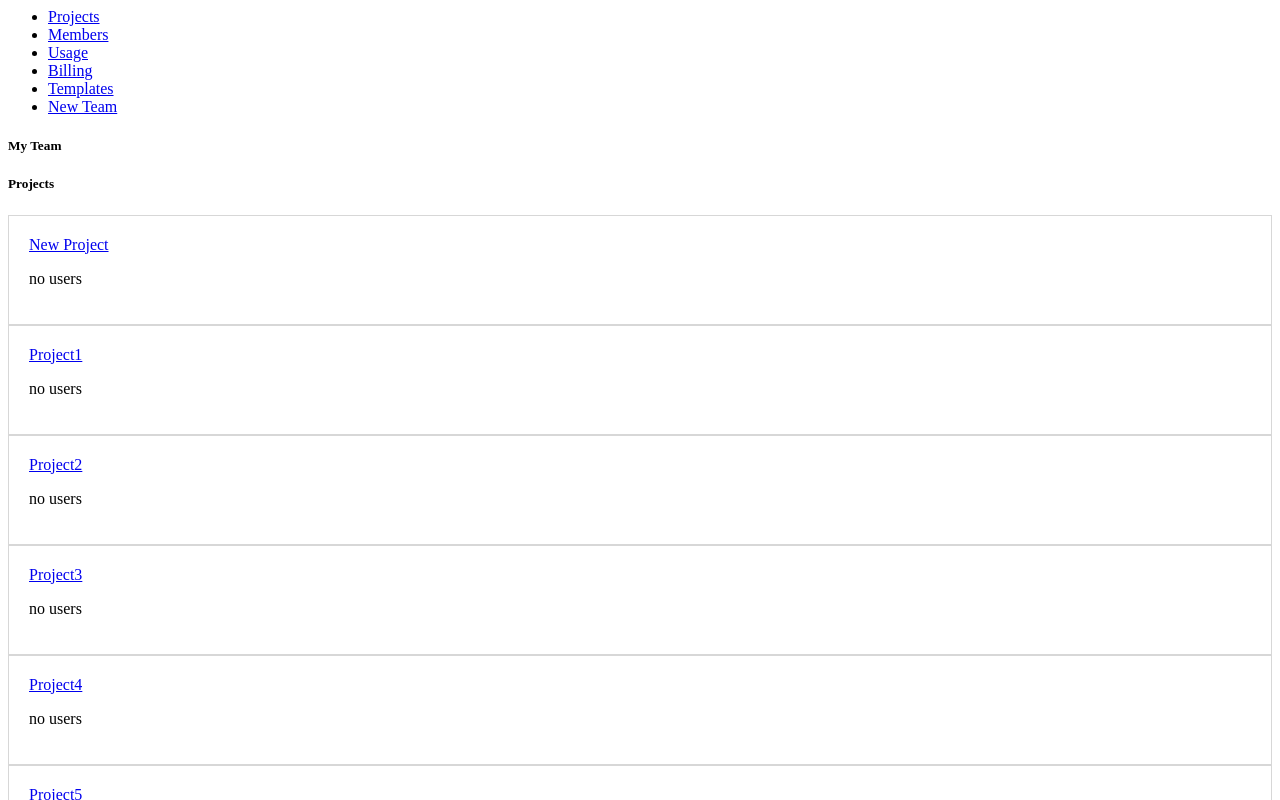
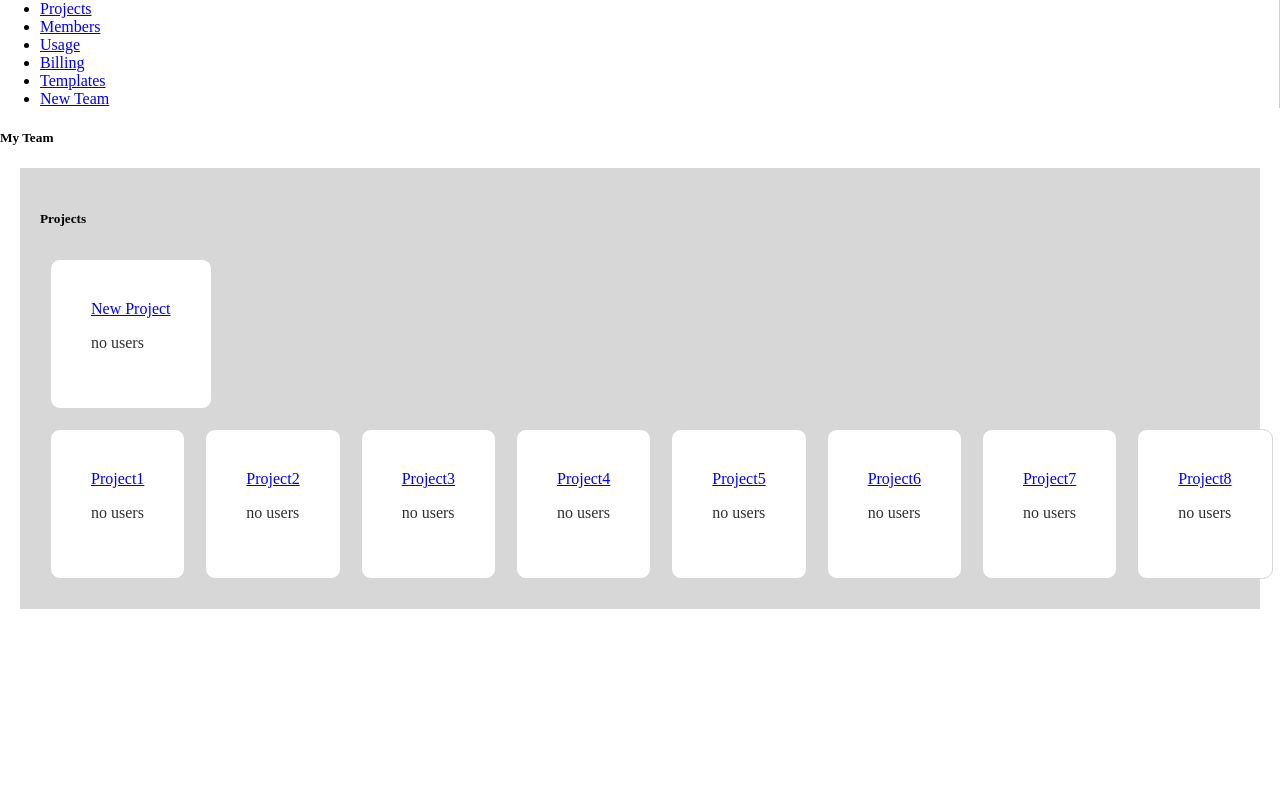
Before and after one commit to kalburgimanjunath/react-glide, a React (Create React App) app: page / in a window 1280 px wide. Shown: the top 800 px of the page. Built offline with nearby package versions, Linux system fonts and the light colour scheme.

Commit message:
5 files modified

```diff
--- a/src/components/Blubs.js
+++ b/src/components/Blubs.js
@@ -1,13 +1,12 @@
 import React from 'react';
 import { Link } from 'react-router-dom';
 export default function Blubs({ items }) {
-  console.log(items);
   return (
     <div className="blubs">
       {items &&
         items.map((item) => {
           return (
-            <div>
+            <div className="item">
               <Link to={`../details/:${item}`}>{item}</Link>
               <p>no users</p>
             </div>
--- a/src/components/Main.js
+++ b/src/components/Main.js
@@ -13,7 +13,7 @@ export default function Main({ title }) {
     'Project8',
   ];
   return (
-    <div>
+    <div className="main">
       <h5>{title}</h5>
       <div className="projects">
         <Blubs items={items} />
--- a/src/components/Sidebar.js
+++ b/src/components/Sidebar.js
@@ -8,7 +8,7 @@ export default function Sidebar({ menuitems }) {
   const { id } = useParams();
   const [menus, setMenus] = useState(newmenuitems);
   return (
-    <div>
+    <div style={{ flex: 1, borderRight: '1px solid #d0d0d0' }}>
       <ul>
         {menus.map((item) => {
           return (
--- a/src/pages/Projects.js
+++ b/src/pages/Projects.js
@@ -1,6 +1,6 @@
 import React from 'react';
 import { Sidebar, Main, Widgets } from '../components/';
-import { useParams } from 'react-router-dom';
+import { useParams, Link } from 'react-router-dom';
 export default function Projects() {
   const { id } = useParams();
   const menuitems = ['Navigations', 'Menus', 'Components'];
@@ -15,19 +15,22 @@ export default function Projects() {
     'details',
   ];
   return (
-    <>
+    <div style={{ display: 'flex' }}>
       <Sidebar menuitems={menuitems} />
-      <div>
+      <div style={{ flex: 2, padding: 20 }}>
         <h5>My Team</h5>
-        <div>Data | Design | Settings</div>
+        <div>
+          <Link to="">Data</Link> | <Link to="">Design</Link> |
+          <Link to="">Settings</Link>
+        </div>
         {id}
       </div>
-      <div>
+      <div style={{ flex: 1 }}>
         Side Nav Widget
         <Widgets title="New Tab" />
         <Widgets title="Tabs" />
         <Widgets title="Style" style={style} />
       </div>
-    </>
+    </div>
   );
 }
--- a/src/style.css
+++ b/src/style.css
@@ -1,15 +1,37 @@
+html,
+body {
+  padding: 0;
+  margin: 0;
+}
+.main {
+  background-color: #d7d7d7;
+  margin: 20px;
+  padding: 20px;
+  flex: 1;
+}
 .blubs {
-  display: 'flex';
-  flex-direction: 'row';
+  display: inline-flex;
 }
-.blubs div {
-  padding: 20px;
-  background-color: 'red';
-  /* min-width: 200px; */
+
+.blubs .item {
+  padding: 40px;
+  background-color: #fff;
   border: 1px Solid #d7d7d7;
+  border-radius: 10px;
+  margin: 10px;
+  color: #303030;
+  font-weight: normal;
+}
+.blubs .item:hover {
+  scale: 1.01;
+  transition: cubic-bezier(0.075, 0.82, 0.165, 1);
+  box-shadow: 0px 2px 0px 0px #000;
+}
+.projects {
+  display: flex;
+  flex-wrap: wrap;
 }
 
 .projects div {
   justify-content: 'left';
-  max-width: '25%';
 }
```
